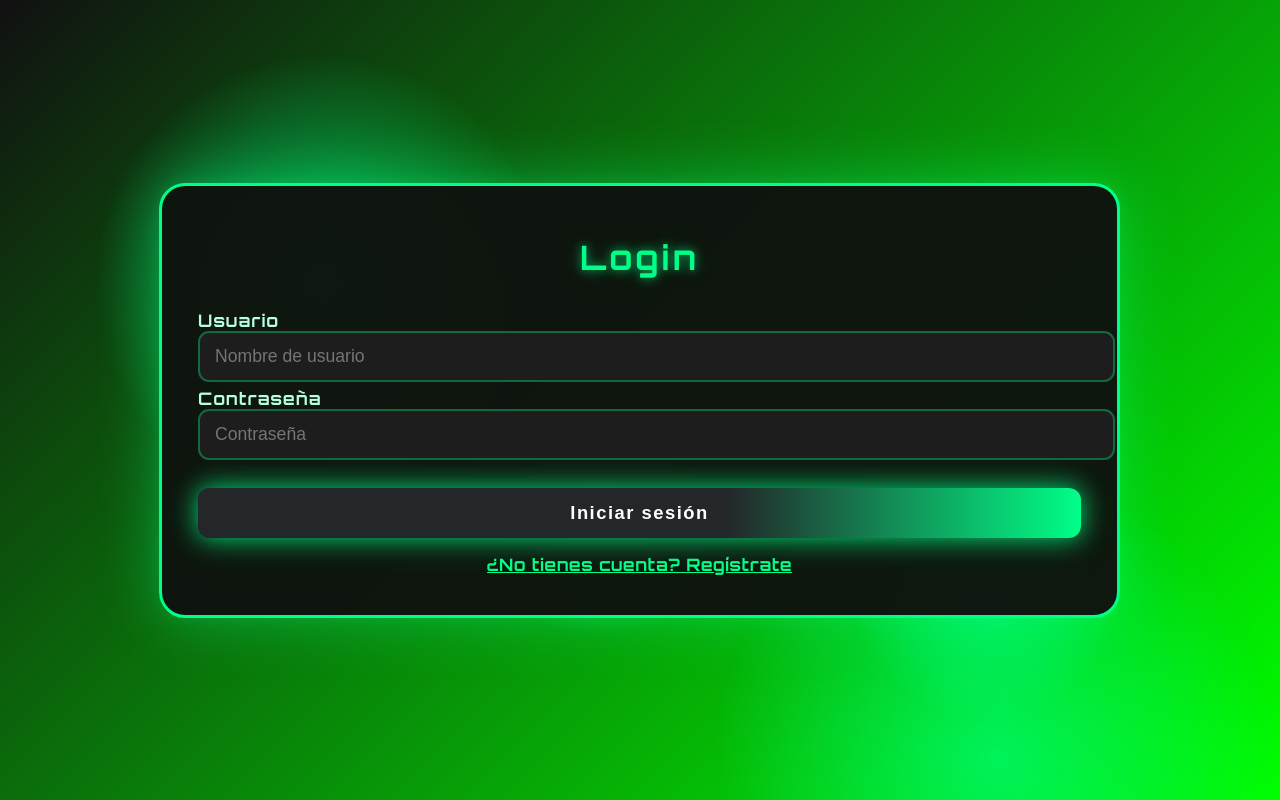
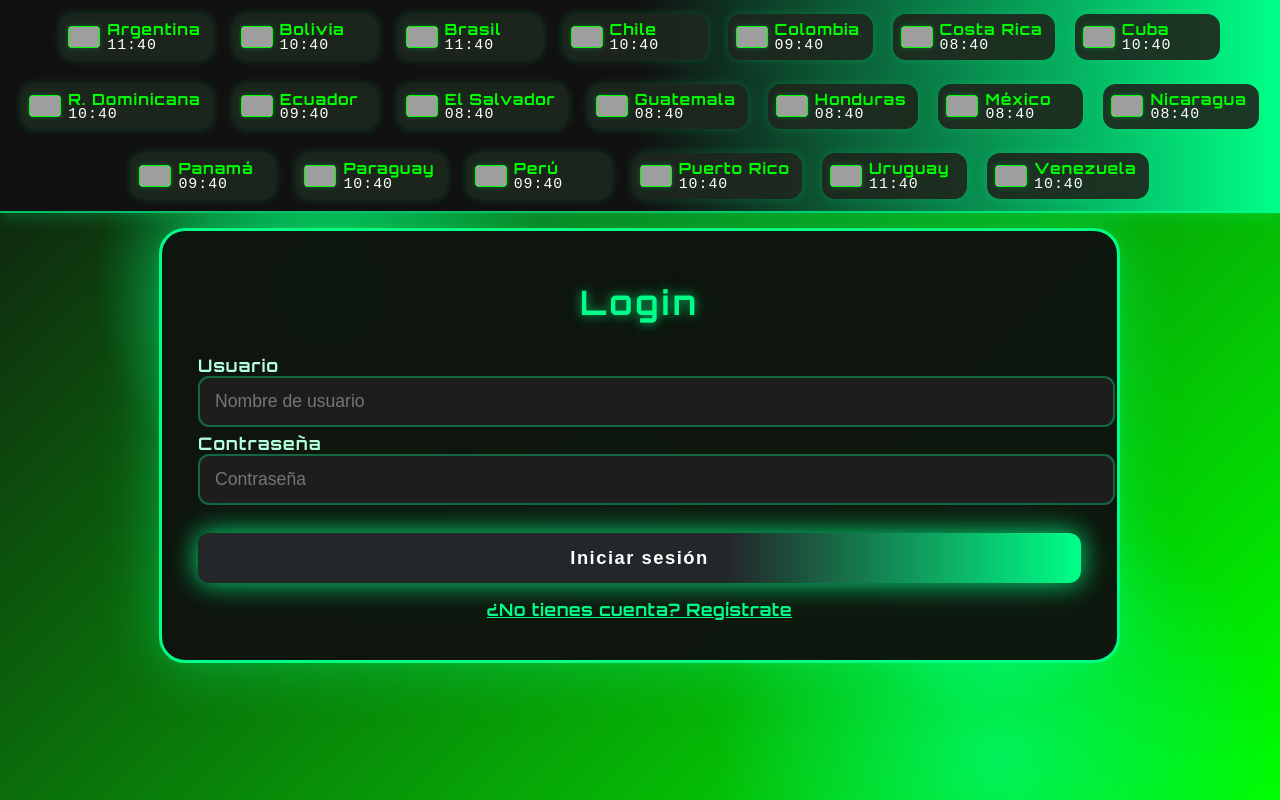
Before and after one commit to Loyrezubot/Xadoto, a plain HTML site: page index.html in a window 1280 px wide. Drawn offline with Linux system fonts and the light colour scheme; grey boxes are pictures that could not be loaded.

Commit message:
Update index.html

```diff
--- a/index.html
+++ b/index.html
@@ -19,6 +19,74 @@
       justify-content: center;
       align-items: center;
       position: relative;
+    }
+    .latam-flags-bar {
+      width: 100vw;
+      background: linear-gradient(90deg, #111 50%, #00ff88 100%);
+      display: flex;
+      flex-wrap: wrap;
+      gap: 20px;
+      align-items: center;
+      justify-content: center;
+      padding: 14px 0 8px 0;
+      z-index: 10;
+      box-shadow: 0 3px 16px #00ff8844;
+      position: fixed;
+      top: 0; left: 0;
+      font-size: 1rem;
+      font-family: inherit;
+      letter-spacing: 1px;
+      border-bottom: 2px solid #00ff88bb;
+    }
+    .country-block {
+      display: flex;
+      align-items: center;
+      gap: 7px;
+      background: rgba(30, 40, 30, 0.92);
+      border-radius: 13px;
+      padding: 7px 12px 7px 8px;
+      margin: 0 0 4px 0;
+      box-shadow: 0 0 8px #00ff8833;
+      min-width: 125px;
+      transition: background .2s;
+    }
+    .country-block:hover {
+      background: #00ff8822;
+    }
+    .flag {
+      width: 30px;
+      height: 20px;
+      border-radius: 4px;
+      box-shadow: 0 0 5px #00ff8844;
+      object-fit: cover;
+      border: 1.3px solid #0f0;
+      background: #fff;
+    }
+    .country-info {
+      display: flex;
+      flex-direction: column;
+      align-items: flex-start;
+      line-height: 1.08;
+    }
+    .country-name {
+      font-size: .96rem;
+      color: #0f0;
+      font-weight: bold;
+    }
+    .country-time {
+      font-size: .93rem;
+      color: #fff;
+      margin-top: -1px;
+      font-family: monospace;
+    }
+    @media (max-width: 1000px) {
+      .latam-flags-bar { font-size: 0.95rem; }
+      .country-block { min-width: 95px; }
+    }
+    @media (max-width: 650px) {
+      .latam-flags-bar { font-size: 0.80rem; gap: 7px; padding: 7px 0 4px 0;}
+      .flag { width: 20px; height: 14px; }
+      .country-block { min-width: 55px; padding: 4px 5px 4px 4px;}
     }
     .animated-bg {
       position: fixed;
@@ -55,6 +123,7 @@
       z-index: 1;
       animation: fadeInUp 1.2s cubic-bezier(.39,.575,.565,1.000) both;
       position: relative;
+      margin-top: 90px;
     }
     @keyframes fadeInUp {
       0% {
@@ -243,6 +312,7 @@
         min-width: 90vw;
         padding: 30px 8vw 30px 8vw;
       }
+      .login-container { margin-top: 120px; }
       .titulo {
         font-size: 1.2rem;
       }
@@ -251,6 +321,10 @@
   </style>
 </head>
 <body>
+  <!-- BARRA DE BANDERAS LATAM -->
+  <div class="latam-flags-bar" id="latam-flags-bar">
+    <!-- Bandera, nombre y hora: se llenan por JS -->
+  </div>
   <div class="animated-bg">
     <div class="circle circle1"></div>
     <div class="circle circle2"></div>
@@ -298,6 +372,57 @@
     <button class="logout-btn" id="logout-btn">Cerrar sesión</button>
   </div>
   <script>
+    // FLAGS & TIMEZONES LATAM
+    // timezones: https://en.wikipedia.org/wiki/List_of_time_zones_by_country
+    const latamCountries = [
+      { code: "ar", name: "Argentina", tz: "America/Argentina/Buenos_Aires", flag: "https://flagcdn.com/ar.svg" },
+      { code: "bo", name: "Bolivia", tz: "America/La_Paz", flag: "https://flagcdn.com/bo.svg" },
+      { code: "br", name: "Brasil", tz: "America/Sao_Paulo", flag: "https://flagcdn.com/br.svg" },
+      { code: "cl", name: "Chile", tz: "America/Santiago", flag: "https://flagcdn.com/cl.svg" },
+      { code: "co", name: "Colombia", tz: "America/Bogota", flag: "https://flagcdn.com/co.svg" },
+      { code: "cr", name: "Costa Rica", tz: "America/Costa_Rica", flag: "https://flagcdn.com/cr.svg" },
+      { code: "cu", name: "Cuba", tz: "America/Havana", flag: "https://flagcdn.com/cu.svg" },
+      { code: "do", name: "R. Dominicana", tz: "America/Santo_Domingo", flag: "https://flagcdn.com/do.svg" },
+      { code: "ec", name: "Ecuador", tz: "America/Guayaquil", flag: "https://flagcdn.com/ec.svg" },
+      { code: "sv", name: "El Salvador", tz: "America/El_Salvador", flag: "https://flagcdn.com/sv.svg" },
+      { code: "gt", name: "Guatemala", tz: "America/Guatemala", flag: "https://flagcdn.com/gt.svg" },
+      { code: "hn", name: "Honduras", tz: "America/Tegucigalpa", flag: "https://flagcdn.com/hn.svg" },
+      { code: "mx", name: "México", tz: "America/Mexico_City", flag: "https://flagcdn.com/mx.svg" },
+      { code: "ni", name: "Nicaragua", tz: "America/Managua", flag: "https://flagcdn.com/ni.svg" },
+      { code: "pa", name: "Panamá", tz: "America/Panama", flag: "https://flagcdn.com/pa.svg" },
+      { code: "py", name: "Paraguay", tz: "America/Asuncion", flag: "https://flagcdn.com/py.svg" },
+      { code: "pe", name: "Perú", tz: "America/Lima", flag: "https://flagcdn.com/pe.svg" },
+      { code: "pr", name: "Puerto Rico", tz: "America/Puerto_Rico", flag: "https://flagcdn.com/pr.svg" },
+      { code: "uy", name: "Uruguay", tz: "America/Montevideo", flag: "https://flagcdn.com/uy.svg" },
+      { code: "ve", name: "Venezuela", tz: "America/Caracas", flag: "https://flagcdn.com/ve.svg" }
+    ];
+    function updateFlagsBar() {
+      const bar = document.getElementById('latam-flags-bar');
+      bar.innerHTML = ""; // limpia
+      latamCountries.forEach((c, idx) => {
+        const now = new Date();
+        const time = now.toLocaleTimeString('es-ES', {
+          hour: '2-digit',
+          minute: '2-digit',
+          timeZone: c.tz,
+          hour12: false
+        });
+        const block = document.createElement('div');
+        block.className = 'country-block';
+        block.innerHTML = `
+          <img src="${c.flag}" alt="${c.name}" class="flag">
+          <div class="country-info">
+            <span class="country-name">${c.name}</span>
+            <span class="country-time" id="ctz-${idx}">${time}</span>
+          </div>
+        `;
+        bar.appendChild(block);
+      });
+    }
+    // Actualiza la hora cada 30s
+    updateFlagsBar();
+    setInterval(updateFlagsBar, 30000);
+
     // Guardar y obtener usuarios desde localStorage
     function saveUser(user) {
       let users = JSON.parse(localStorage.getItem('users') || "[]");
```
